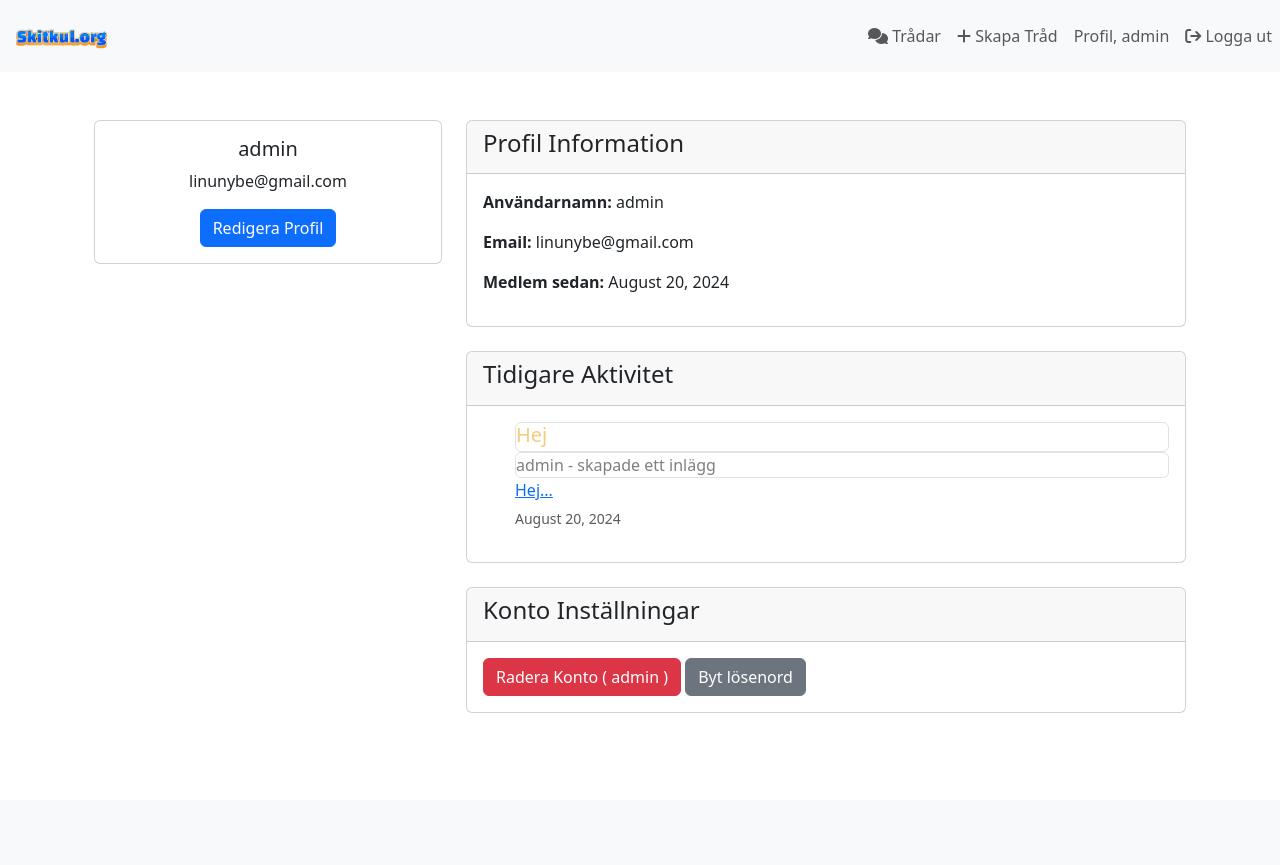
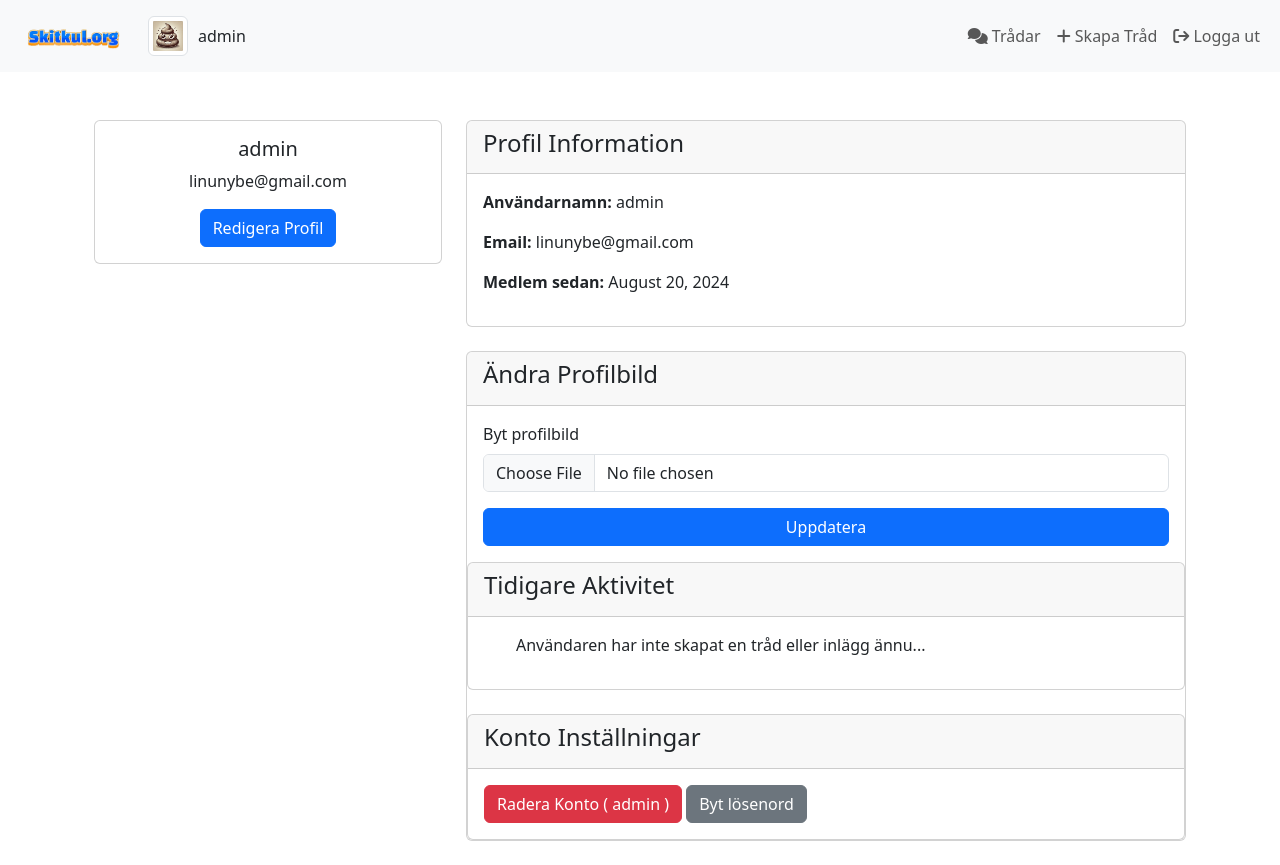
Before and after one commit to Linkan333/skitkul, a Flask app: page /profile in a window 1280 px wide. Before the commit the page ends 713 px from the top, so only its background shows below. Run offline with Flask 3, Linux system fonts and the light colour scheme; a user stored in the database is signed in; parts of the project's set-up code (start-up, migrations or seed data) failed here and were passed over; some libraries are stand-ins or nearby versions.

Commit message:
Added different features such as profile picture adder and also displays it in the navbar, reply section

```diff
--- a/app.py
+++ b/app.py
@@ -9,6 +9,9 @@ from flask_wtf import FlaskForm
 from wtforms import StringField, PasswordField, SubmitField, TextAreaField
 from wtforms.validators import DataRequired, Email, Length
 from flask_wtf.csrf import CSRFProtect
+from flask_wtf.file import FileField, FileAllowed
+import os
+from werkzeug.utils import secure_filename
 
 
 app = Flask(__name__)
@@ -68,10 +71,12 @@ class User(db.Model, UserMixin):
     username = db.Column(db.String(150), nullable=False, unique=True)
     email = db.Column(db.String(150), nullable=False, unique=True)
     password = db.Column(db.String(150), nullable=False)
+    profile_picture = db.Column(db.String(150), nullable=True)
     join_date = db.Column(db.DateTime, nullable=False, default=datetime.utcnow)
     threads = db.relationship('Thread', backref='author', lazy=True)
     is_admin = db.Column(db.Boolean, default=False)
     notifications = db.relationship('Notification', back_populates='user', lazy='dynamic')
+
 
     def __repr__(self):
         return f'<User {self.username}>'
@@ -98,6 +103,10 @@ class RegistrationForm(FlaskForm):
     email = StringField('E-postadress', validators=[DataRequired(), Email()])
     password = PasswordField('Lösenord', validators=[DataRequired(), Length(min=6)])
     submit = SubmitField('Registrera dig')
+
+class UpdateProfileForm(FlaskForm):
+    profile_picture = FileField('Byt profilbild', validators=[FileAllowed(['jpg', 'png'])])
+    submit = SubmitField('Uppdatera')
 
 @login_manager.user_loader
 def load_user(user_id):
@@ -229,10 +238,27 @@ def register():
     return render_template('register.html', form=form)
 
 
-@app.route('/profile')
+@app.route('/profile', methods=['GET', 'POST'])
+@login_required
 def profile():
-    threads = Thread.query.filter_by(author_id=current_user.id).all()
-    return render_template('profile.html', threads=threads)
+    form = UpdateProfileForm()
+    if form.validate_on_submit():
+        if form.profile_picture.data:
+            picture_file = save_profile_picture(form.profile_picture.data)
+            current_user.profile_picture = picture_file
+            db.session.commit()
+            flash('Din profilbild har uppdaterats.', 'info')
+        return redirect(url_for('profile'))
+
+    return render_template('profile.html', form=form)
+
+def save_profile_picture(form_picture):
+    _, f_ext = os.path.splitext(form_picture.filename)
+    picture_fn = secure_filename(current_user.username + f_ext)
+    picture_path = os.path.join(app.root_path, 'static/profile_pics', picture_fn)
+
+    form_picture.save(picture_path)
+    return picture_fn
 
 
 @app.route('/threads/<int:thread_id>/reply', methods=['GET', 'POST'])
--- a/templates/layout.html
+++ b/templates/layout.html
@@ -32,24 +32,32 @@
 {% endwith %}
 
 <nav class="navbar navbar-expand-lg navbar-light bg-light">
+    <div class="container-fluid">
         <a class="navbar-brand" href="/">
             <img src="/static/media/logga.png" alt="Skitkul.org" width="120">
         </a>
-        <div class="collapse navbar-collapse" id="navbarNav">
-            <ul class="navbar-nav ms-auto">
+
+        <div class="d-flex align-items-center">
+            {% if current_user.is_authenticated %}
+                {% set profile_pic = current_user.profile_picture or 'default.jpg' %}
+                <img src="{{ url_for('static', filename='profile_pics/' + profile_pic) }}" alt="Profile Picture" class="img-thumbnail" style="width: 40px; height: 40px; margin-right: 10px;">
+                <a class="nav-link" href="/profile">{{ current_user.username }}</a>
+            {% endif %}
+        </div>
+
+        <button class="navbar-toggler" type="button" data-bs-toggle="collapse" data-bs-target="#navbarNav" aria-controls="navbarNav" aria-expanded="false" aria-label="Toggle navigation">
+            <span class="navbar-toggler-icon"></span>
+        </button>
+
+        <div class="collapse navbar-collapse justify-content-end" id="navbarNav">
+            <ul class="navbar-nav">
                 <li class="nav-item">
                     <a class="nav-link" href="/forum"><i class="fas fa-comments"></i> Trådar</a>
                 </li>
                 {% if current_user.is_authenticated %}
-
-                    <li class="nav-item ">
+                    <li class="nav-item">
                         <a class="nav-link" href="/threads/new"><i class="fas fa-plus"></i> Skapa Tråd</a>
                     </li>
-
-                    <li class="nav-item">
-                        <a class="nav-link" href="/profile">Profil, {{ current_user.username }}</a>
-                    </li>
-
                     <li class="nav-item">
                         <a class="nav-link" href="/logout"><i class="fa-solid fa-arrow-right-from-bracket"></i> Logga ut</a>
                     </li>
@@ -63,7 +71,10 @@
                 {% endif %}
             </ul>
         </div>
+    </div>
 </nav>
+
+
 
 
     <div class="container">
--- a/templates/profile.html
+++ b/templates/profile.html
@@ -26,6 +26,23 @@
                         <p><strong>Användarnamn:</strong> {{ current_user.username }}</p>
                         <p><strong>Email:</strong> {{ current_user.email }}</p>
                         <p><strong>Medlem sedan: </strong> {{ current_user.join_date.strftime('%B %d, %Y') }}</p>
+                    </div>
+                </div>
+
+                <div class="card mb-4">
+                    <div class="card-header">
+                        <h4>Ändra Profilbild</h4>
+                    </div>
+                    <div class="card-body">
+                        <form method="POST" enctype="multipart/form-data">
+                            {{ form.hidden_tag() }}
+                            <div class="mb-3">
+                                {{ form.profile_picture.label(class="form-label") }}
+                                {{ form.profile_picture(class="form-control") }}
+                            </div>
+                            <div class="d-grid">
+                                {{ form.submit(class="btn btn-primary") }}
+                        </form>
                     </div>
                 </div>
 
```
Also changed, not shown: migrations/versions/06dd98dad7ca_changed_profile_picture_field_to_string.py (added, +38 -0 lines), migrations/versions/e72ec1f95592_add_profile_picture_to_user_model.py (added, +32 -0 lines), templates/view_thread.html (+10 -2 lines), instance/users.db, static/profile_pics/admin.PNG (added), static/profile_pics/default.png (added). Lines whose indentation alone changed are shown as unchanged.
